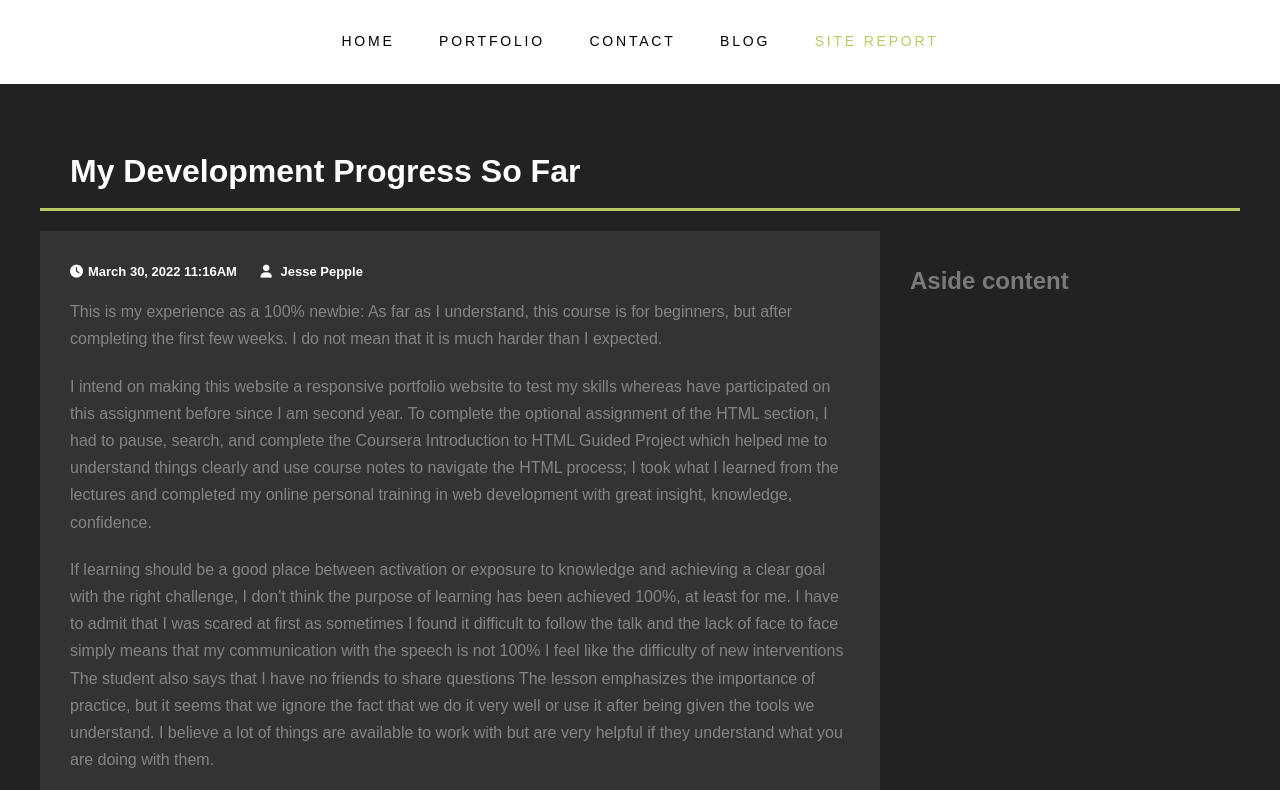
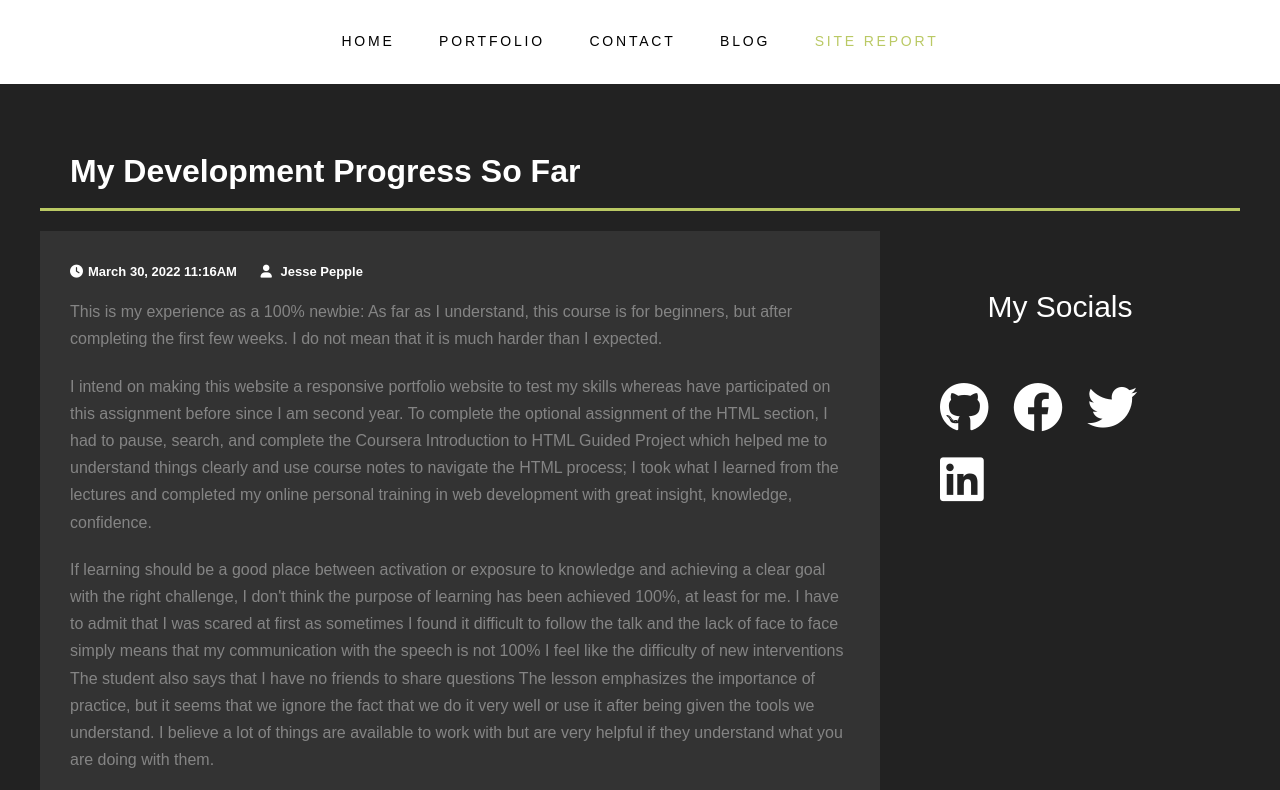
Before and after one commit to JessePepple/PortfolioWebsite, a plain HTML site: page report.html in a window 1280 px wide. Shown: the top 790 px of the page. Drawn offline with Linux system fonts and the light colour scheme.

Commit message:
Social links added to reports page

```diff
--- a/assets/css/style.css
+++ b/assets/css/style.css
@@ -303,3 +303,14 @@ ul.contact-details li > span {
 .report-main p {
   margin-bottom: 20px;
 }
+.socials {
+  padding: 10px 20px;
+}
+.socials a {
+  color: #fff;
+  display: inline-block;
+  padding: 10px;
+}
+.socials i {
+  font-size: 50px;
+}
--- a/report.html
+++ b/report.html
@@ -94,7 +94,15 @@
 
             </article>
             <aside class="report-aside">
-                <h2>Aside content</h2>
+                <div class="heading">
+                    <h2>My Socials</h2>
+                </div>
+                <div class="socials">
+                    <a href="#"><i class="fab fa-github"></i></a>
+                    <a href="#"><i class="fab fa-facebook"></i></a>
+                    <a href="#"><i class="fab fa-twitter"></i></a>
+                    <a href="#"><i class="fab fa-linkedin"></i></a>
+                </div>
             </aside>
         </section>
     </main>
```
